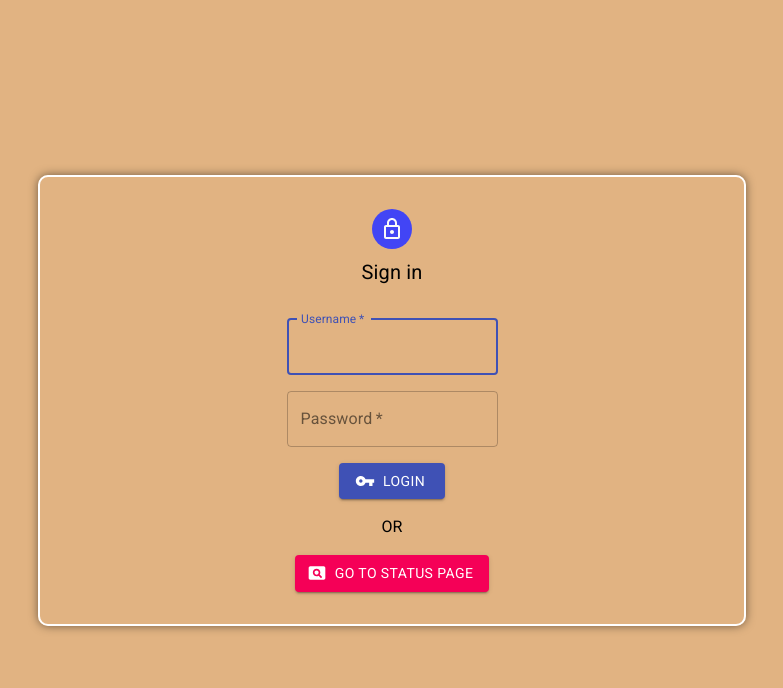
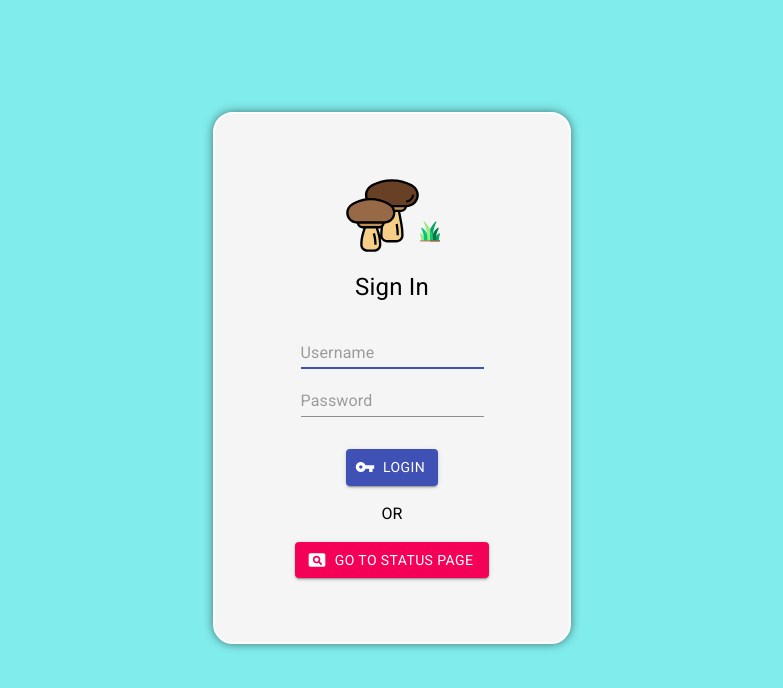
Before and after one commit to WisTiCeJEnT/iot-mushroom-web, a React (Create React App) app: page /main in a window 1280 px wide. Shown: the top 688 px of the page, without its empty margins (248-1031 px from the left). Built offline with nearby package versions, Linux system fonts and the light colour scheme.

Commit message:
Decorate Login Form

```diff
--- a/src/App.js
+++ b/src/App.js
@@ -9,7 +9,7 @@ const App = () => {
   return (
     <React.Fragment>
       <Switch>
-        <Route path="/login" component={Login} />{" "}
+        <Route path="/login" component={Login} />
         <Route path="/history" component={History} />
         <Route path="/status" component={Status} />
         <Route path="/not-found" component={NotFound} />
--- a/src/components/common/loginForm.jsx
+++ b/src/components/common/loginForm.jsx
@@ -1,38 +1,52 @@
 import React, { Component } from "react";
-import styled from "styled-components";
-import {
-  Button,
-  TextField,
-  FormControlLabel,
-  Checkbox,
-  Input,
-} from "@material-ui/core";
+import { Spinner } from "../sharedComponents";
+import { Button, Input } from "@material-ui/core";
 import VpnKeyIcon from "@material-ui/icons/VpnKey";
 
-const LoginBox = styled.form`
-  display: flex;
-  flex-direction: column;
-  align-items: center;
-  justify-content: center;
-`;
 class LoginForm extends Component {
   state = {
     account: { username: "", password: "" },
-    errorsStatus: { username: false, password: false },
+    required: {
+      username: false,
+      password: false,
+    },
+    errorMessage: "",
+    isLoading: false,
   };
   handleSubmit = (e) => {
     e.preventDefault();
-    const errorsStatus = { ...this.state.errorsStatus };
-    console.log(errorsStatus);
-    if (this.state.account.username !== "juitanya")
-      errorsStatus.username = true;
-    if (this.state.account.password !== "123456") errorsStatus.password = true;
-    this.setState({ errorsStatus });
+    if (this.validateRequiredField()) {
+      this.setState({ isLoading: !this.state.isLoading });
+      setTimeout(() => {
+        this.setState({ isLoading: !this.state.isLoading });
+        window.location = "./status";
+      }, 2000);
+    }
   };
   handleChange = (e) => {
     const account = { ...this.state.account };
     account[e.currentTarget.id] = e.currentTarget.value;
     this.setState({ account });
+  };
+  validateRequiredField = () => {
+    const requiredList = Object.keys({ ...this.state.account });
+    const toSet = { ...this.state.required };
+    requiredList.map((v) => {
+      if (this.state.account[v]) {
+        toSet[v] = false;
+      } else {
+        toSet[v] = true;
+      }
+    });
+    this.setState({ required: toSet });
+    const requiredStatus = Object.values({ ...toSet });
+    if (requiredStatus.includes(true)) {
+      this.setState({ errorMessage: "Please complete the required field." });
+      return false;
+    } else {
+      this.setState({ errorMessage: "" });
+      return true;
+    }
   };
   render() {
     return (
@@ -44,43 +58,64 @@ class LoginForm extends Component {
           marginTop: "2rem",
         }}
       >
-        <TextField
+        <Input
           autoFocus
-          required
-          error={this.state.errorsStatus.username}
-          variant="outlined"
           value={this.state.account.username}
           onChange={this.handleChange}
+          placeholder="Username"
           id="username"
-          label={
-            this.state.errorsStatus.username || this.state.errorsStatus.password
-              ? "Invalid Username or Password"
-              : "Username"
-          }
         />
-        <TextField
-          required
-          error={this.state.errorsStatus.password}
-          variant="outlined"
+        <Input
           value={this.state.account.password}
           onChange={this.handleChange}
+          placeholder="Password"
           id="password"
-          label={
-            this.state.errorsStatus.username || this.state.errorsStatus.password
-              ? "Invalid Username or Password"
-              : "Password"
-          }
+          type="password"
           style={{ margin: "1rem 0  0" }}
         />
+        {this.state.errorMessage ? (
+          <p style={{ color: "red" }}>* {this.state.errorMessage}</p>
+        ) : (
+          <p style={{ display: "none" }}></p>
+        )}
+        {this.state.isLoading ? (
+          <Button
+            type="submit"
+            color="primary"
+            variant="contained"
+            style={{
+              margin: "2rem 0  0",
+              width: "50%",
+              height: "2.3rem",
+              alignSelf: "center",
+            }}
+          >
+            <Spinner
+              style={{
+                borderBottom: "2px solid white",
+                borderTop: "transparent",
+                borderLeft: "2px solid white",
+                width: "1.2rem",
+                height: "1.2rem",
+              }}
+            />
+          </Button>
+        ) : (
           <Button
             type="submit"
             startIcon={<VpnKeyIcon />}
             color="primary"
             variant="contained"
-          style={{ margin: "1rem 0  0", width: "50%", alignSelf: "center" }}
+            style={{
+              margin: "2rem 0  0",
+              width: "50%",
+              height: "2.3rem",
+              alignSelf: "center",
+            }}
           >
             LOGIN
           </Button>
+        )}
       </form>
     );
   }
--- a/src/components/common/tableComponent.jsx
+++ b/src/components/common/tableComponent.jsx
@@ -1,4 +1,5 @@
 import React, { Component } from "react";
+import styled from "styled-components";
 import PaginationComponent from "./paginationComponent";
 import { paginate } from "../../utils/paginate";
 import Table from "@material-ui/core/Table";
@@ -8,6 +9,14 @@ import TableContainer from "@material-ui/core/TableContainer";
 import TableHead from "@material-ui/core/TableHead";
 import TableRow from "@material-ui/core/TableRow";
 
+const StyledTableRow = styled(TableRow)`
+  background-color: ${(props) =>
+    props.data.indexOf(props.row) === 0 ? "greenyellow" : "none"};
+  cursor: pointer;
+  transition: all 0.2s ease-in-out;
+  :hover {
+  }
+`;
 class TableComponent extends Component {
   state = {
     currentPage: 1,
@@ -117,16 +126,7 @@ class TableComponent extends Component {
             </TableHead>
             <TableBody>
               {showedData.map((row) => (
-                <TableRow
-                  style={{
-                    cursor: "pointer",
-                    backgroundColor:
-                      this.state.data.indexOf(row) === 0
-                        ? "greenyellow"
-                        : "none",
-                  }}
-                  key={row.name}
-                >
+                <StyledTableRow data={this.state.data} row={row} key={row.name}>
                   <TableCell component="th" scope="row">
                     {row.name}
                   </TableCell>
@@ -134,7 +134,7 @@ class TableComponent extends Component {
                   <TableCell align="right">{row.light}</TableCell>
                   <TableCell align="right">{row.temperature}</TableCell>
                   <TableCell align="right">{row.blabla}</TableCell>
-                </TableRow>
+                </StyledTableRow>
               ))}
             </TableBody>
           </Table>
--- a/src/components/header/appBarComponent.jsx
+++ b/src/components/header/appBarComponent.jsx
@@ -16,7 +16,7 @@ const AppBarComponent = ({ props }) => {
           <Button
             style={{ color: "#ffffff" }}
             onClick={() => {
-              props.history.push("/");
+              window.location = "./main";
             }}
           >
             MUSHROOM PROJECT
@@ -33,7 +33,7 @@ const AppBarComponent = ({ props }) => {
         <Button
           style={{ color: "#ffffff" }}
           onClick={() => {
-            props.history.push("/login");
+            window.location = "./main";
           }}
         >
           Login
--- a/src/components/sharedComponents.js
+++ b/src/components/sharedComponents.js
@@ -25,9 +25,6 @@ export const WarningIcon = styled(ErrorOutlineOutlinedIcon)`
   color: orangered;
   cursor: pointer;
   animation: ${shake} 0.5s infinite;
-  :hover {
-    animation: none;
-  }
 `;
 export const ProgressIcon = styled(CachedIcon)`
   animation: ${rotate360} 1.5s linear infinite;
--- a/src/components/status/historyArea.jsx
+++ b/src/components/status/historyArea.jsx
@@ -21,7 +21,7 @@ const HistoryArea = (props) => {
           color="default"
           variant="contained"
           onClick={() => {
-            props.history.push("/");
+            window.location = "/main";
           }}
         >
           BACK TO MAIN PAGE
--- a/src/index.css
+++ b/src/index.css
@@ -1,13 +1,14 @@
 body {
   margin: 0;
-  font-family: -apple-system, BlinkMacSystemFont, 'Segoe UI', 'Roboto', 'Oxygen',
-    'Ubuntu', 'Cantarell', 'Fira Sans', 'Droid Sans', 'Helvetica Neue',
+  background: #81ecec;
+  font-family: -apple-system, BlinkMacSystemFont, "Segoe UI", "Roboto", "Oxygen",
+    "Ubuntu", "Cantarell", "Fira Sans", "Droid Sans", "Helvetica Neue",
     sans-serif;
   -webkit-font-smoothing: antialiased;
   -moz-osx-font-smoothing: grayscale;
 }
 
 code {
-  font-family: source-code-pro, Menlo, Monaco, Consolas, 'Courier New',
+  font-family: source-code-pro, Menlo, Monaco, Consolas, "Courier New",
     monospace;
 }
--- a/src/pages/main.jsx
+++ b/src/pages/main.jsx
@@ -1,48 +1,53 @@
 import React, { Component } from "react";
 import styled from "styled-components";
 import LoginForm from "../components/common/loginForm";
+import Mushroom from "../assets/images/mushroom.svg";
+import Grass from "../assets/images/grass.svg";
 import Avatar from "@material-ui/core/Avatar";
 import Button from "@material-ui/core/Button";
 import { Typography } from "@material-ui/core";
-
 import PageviewIcon from "@material-ui/icons/Pageview";
-
 import LockOutlinedIcon from "@material-ui/icons/LockOutlined";
 const StyledBackGround = styled.div`
   display: flex;
+  margin: 7rem 0;
   align-items: center;
   justify-content: center;
-  background-color: #e1b382;
-  width: 100vw;
-  height: 100vh;
 `;
 const StyledContentBox = styled.div`
   display: flex;
   flex-direction: column;
+  background: whitesmoke;
   align-items: center;
   justify-content: center;
-  padding: 2rem;
-  background-color: transparent;
-  width: 50%;
+  padding: 4rem 5rem;
   border: #ffff solid 2px;
-  border-radius: 10px;
+  border-radius: 20px;
   box-shadow: 0px 0px 10px rgba(0, 0, 0, 0.5);
+`;
+const StyledMushroomImg = styled.img`
+  width: 75px;
+  height: 75px;
 `;
 class Main extends Component {
   render() {
     return (
       <StyledBackGround>
         <StyledContentBox>
-          <Avatar style={{ backgroundColor: "#4245f5" }}>
-            <LockOutlinedIcon />
-          </Avatar>
-          <Typography style={{ margin: "0.5rem 0 0 0", fontSize: "1.25em" }}>
-            Sign in
-          </Typography>
+          <div style={{ display: "flex" }}>
+            <StyledMushroomImg src={Mushroom} />
+            <StyledMushroomImg
+              src={Grass}
+              style={{
+                width: "20px",
+                paddingTop: "1rem",
+              }}
+            />
+          </div>
+          <Typography style={{ fontSize: "1.5em" }}>Sign In</Typography>
           <LoginForm />
           <Typography style={{ margin: "1rem 0" }}>OR</Typography>
           <Button
-            //   style={{}}
             variant="contained"
             color="secondary"
             startIcon={<PageviewIcon />}
--- a/src/pages/notFound.jsx
+++ b/src/pages/notFound.jsx
@@ -29,7 +29,7 @@ const NotFound = (props) => {
           color="default"
           variant="contained"
           onClick={() => {
-            props.history.push("/");
+            window.location = "./main";
           }}
         >
           BACK TO MAIN PAGE
```
Also changed, not shown: src/assets/images/grass.svg (added), src/assets/images/mushroom.svg (added). Lines whose indentation alone changed are shown as unchanged.
